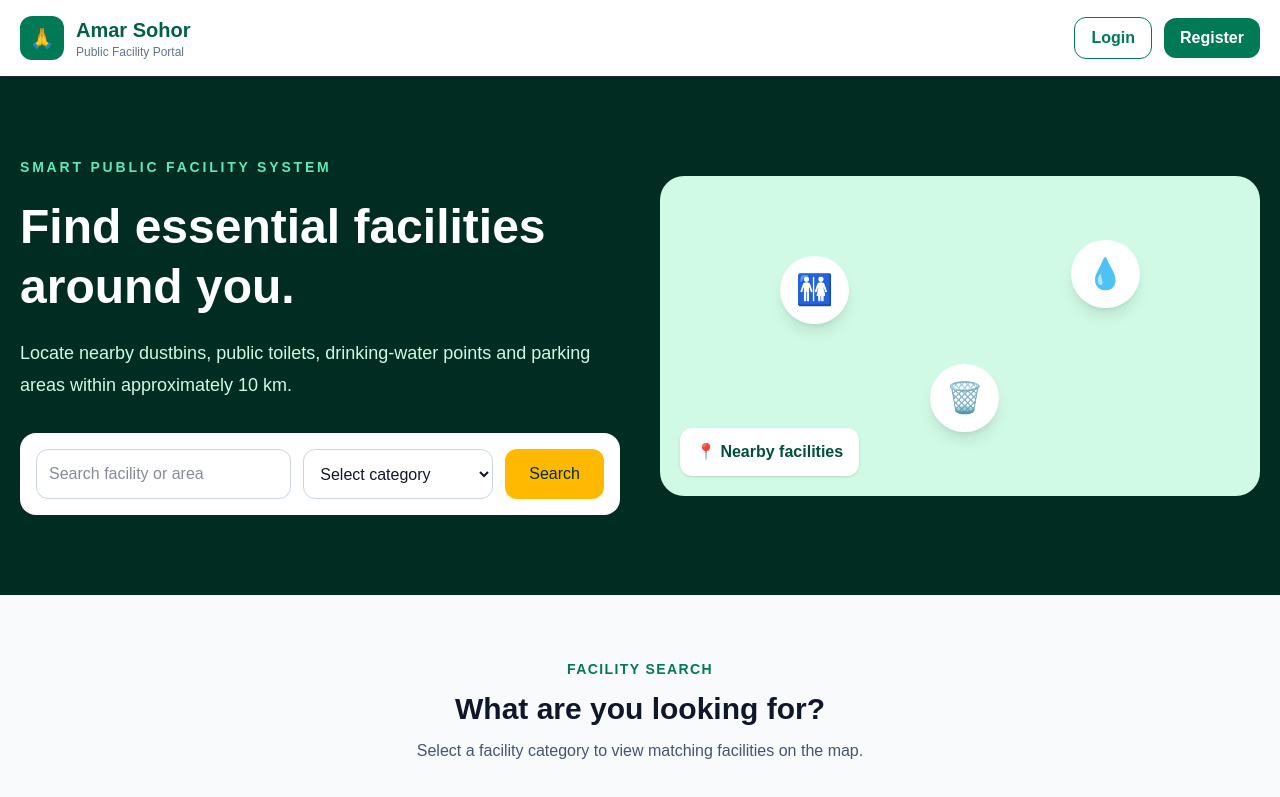
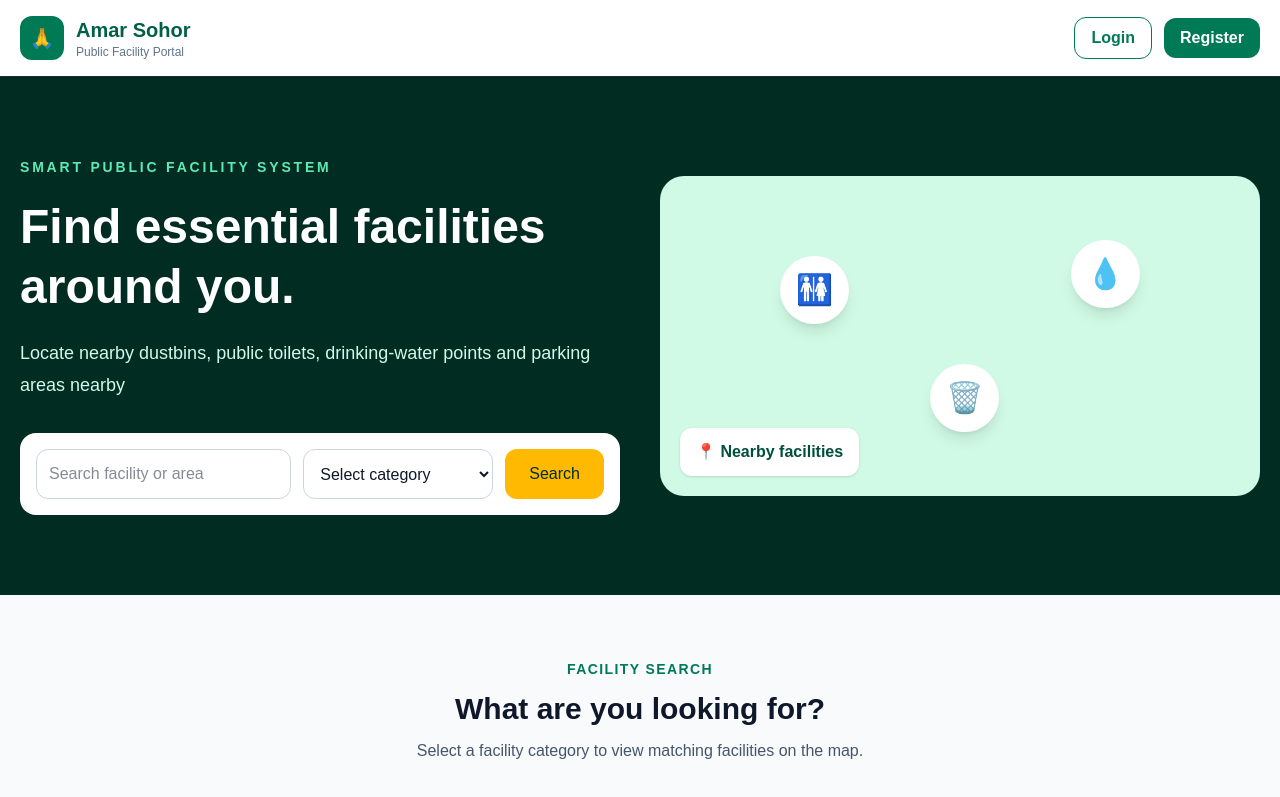
Before and after one commit to 007subhajitrajhalder/Amar-Sohor, a React app in the folder frontend/: page / in a window 1280 px wide. Shown: the top 797 px of the page. Built offline with nearby package versions, Linux system fonts and the light colour scheme; the HTML template or start-up script is replaced by a standard one.

Commit message:
Subhajit2

```diff
--- a/frontend/src/pages/HomePage.jsx
+++ b/frontend/src/pages/HomePage.jsx
@@ -254,8 +254,7 @@ function HomePage() {
               <p className="mt-5 max-w-xl text-lg leading-8 text-emerald-100">
                 Locate nearby dustbins,
                 public toilets, drinking-water
-                points and parking areas within
-                approximately 10 km.
+                points and parking areas nearby
               </p>
 
               <form
```
